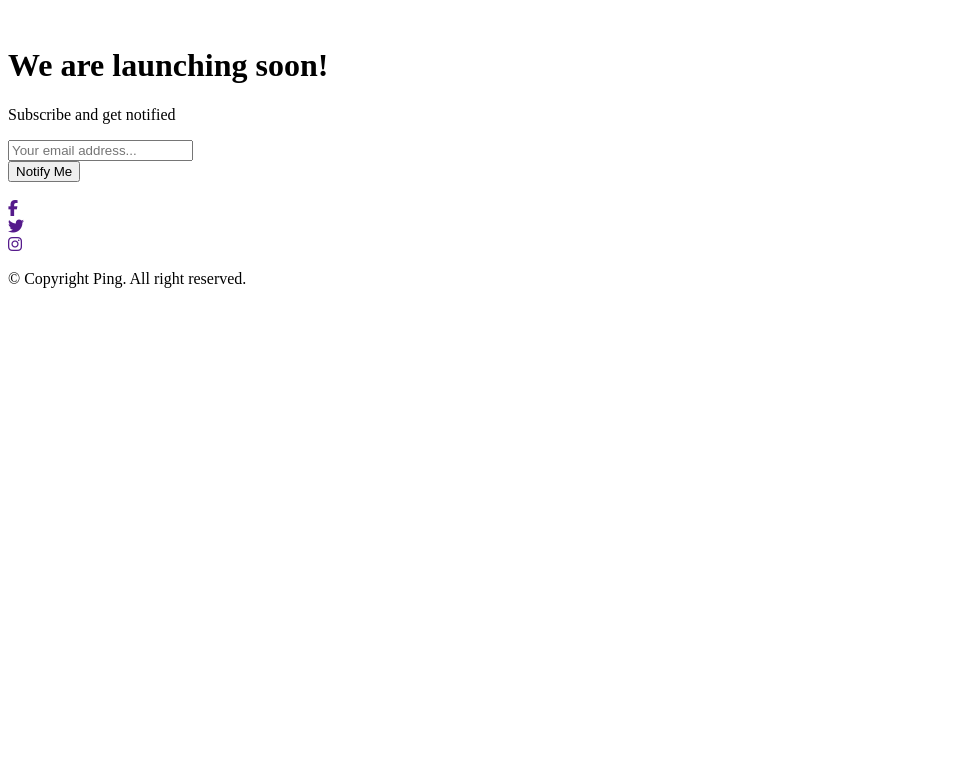
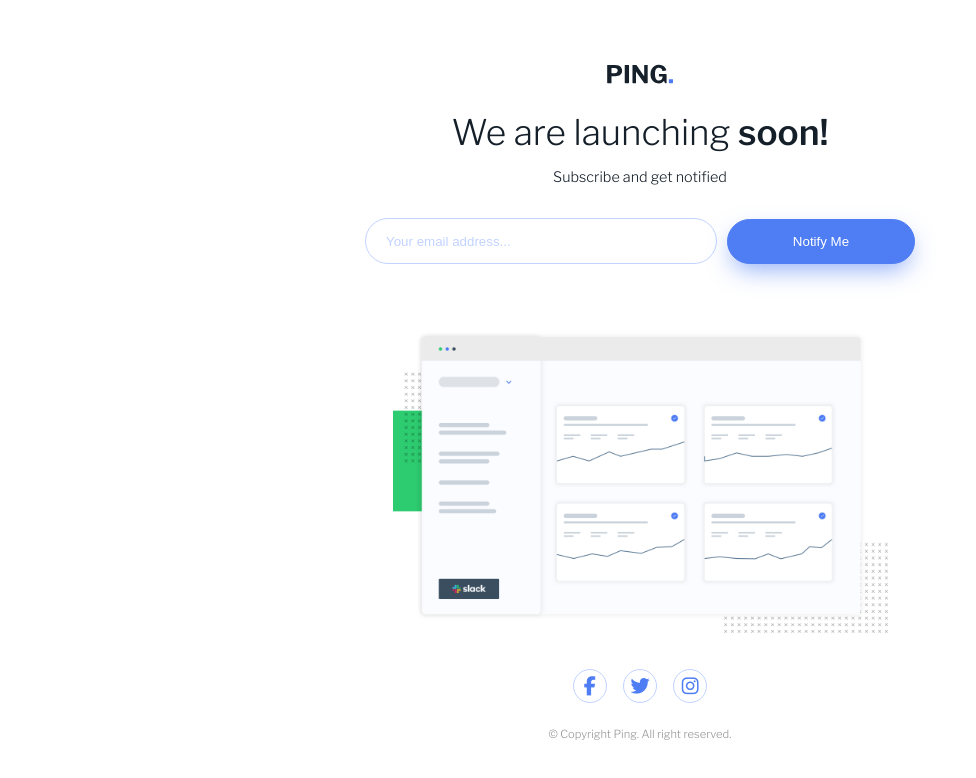
Before and after one commit to adelinejune/ping-coming-soon, a plain HTML site: page index.html in a window 1280 px wide. Shown: the whole page, without its empty margins (0-976 px from the left). Drawn offline with nearby package versions, Linux system fonts and the light colour scheme; the site is published under a folder, as on GitHub Pages, so addresses that start at the root find nothing.

Commit message:
Fix index.html

```diff
--- a/index.html
+++ b/index.html
@@ -5,7 +5,7 @@
     <meta http-equiv="X-UA-Compatible" content="IE=edge">
     <meta name="viewport" content="width=device-width, initial-scale=1.0">
     <title>Ping Coming Soon Page</title>
-    <link rel="stylesheet" href="/styles.css">
+    <link rel="stylesheet" href="styles.css">
     <script src="https://kit.fontawesome.com/4b6cbda38f.js" crossorigin="anonymous"></script>
     <link rel="preconnect" href="https://fonts.googleapis.com">
     <link rel="preconnect" href="https://fonts.gstatic.com" crossorigin>
@@ -14,7 +14,7 @@
 <body>
     <main class="container">
         <div class="text-container">
-            <img src="/images/logo.svg" alt="" class="logo">
+            <img src="./images/logo.svg" alt="" class="logo">
             <h1>We are launching <span class="bold">soon!</span></h1>
             <p>Subscribe and get notified</p>
             <div class="input">
@@ -27,7 +27,7 @@
 
         </div>
         <div class="img-container">
-            <img src="/images/illustration-dashboard.png" alt="">
+            <img src="./images/illustration-dashboard.png" alt="">
         </div>
         <footer>
             <div class="social-container">
@@ -50,6 +50,6 @@
             <p>&copy; Copyright Ping. All right reserved.</p>
         </footer>
     </main>
-    <script src="/app.js"></script>
+    <script src="app.js"></script>
 </body>
 </html>
```
